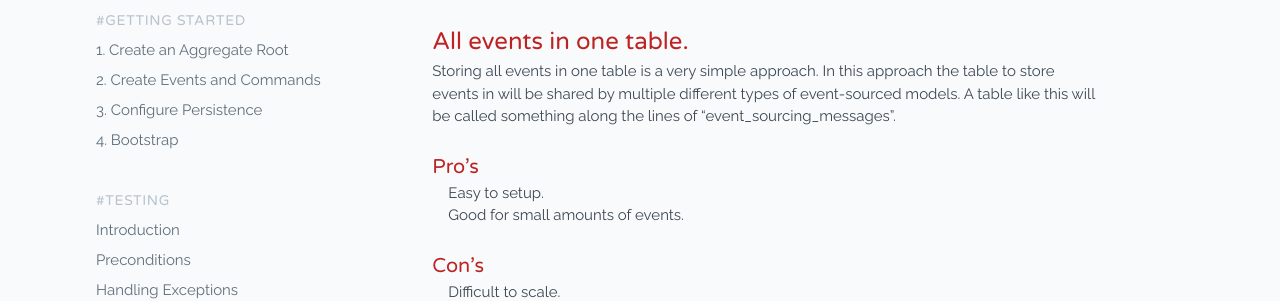
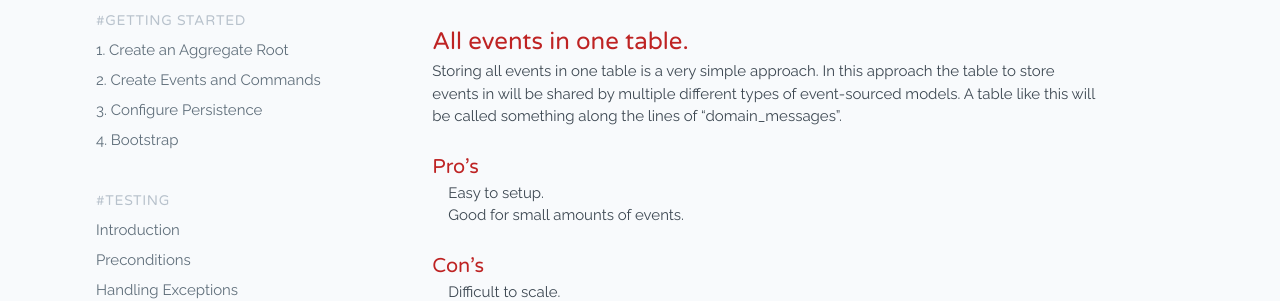
Before and after one commit to EventSaucePHP/EventSauce, a Jekyll site: the page built from docs/docs/advanced/database-structure.md, in a window 1280 px wide and 900 px high. Shown: the part 343-644 px from the top of the window. Built offline with Jekyll 4.4.1, drawn with Linux system fonts in a browser that asks for light colours; comment, search, counter and statistics services are not loaded.

Commit message:
Use consistent event store table name
So it's inline with other examples throughout the EventSauce repos. This naming is also used in the Laravel extension.

```diff
--- a/docs/docs/advanced/database-structure.md
+++ b/docs/docs/advanced/database-structure.md
@@ -18,7 +18,7 @@ There are multiple ways this can be approached. We'll explore 4 ways:
 
 Storing all events in one table is a very simple approach. In this approach the table to
 store events in will be shared by multiple different types of event-sourced models. A table
-like this will be called something along the lines of "event_sourcing_messages".
+like this will be called something along the lines of "domain_messages".
 
 ### Pro's
 
```
